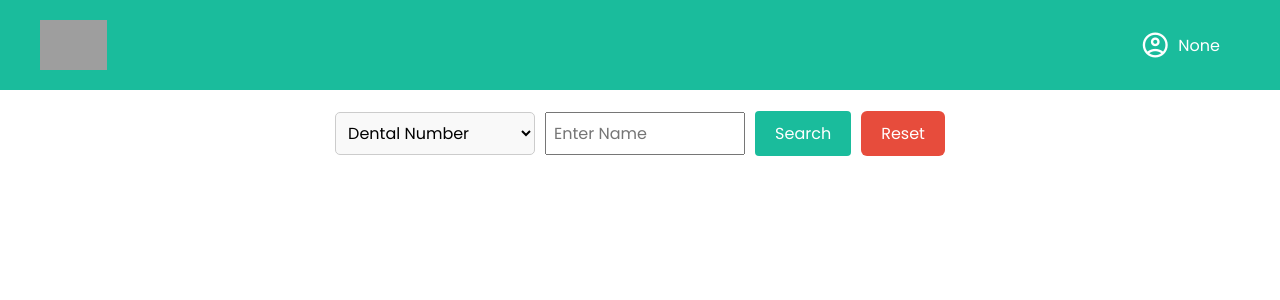
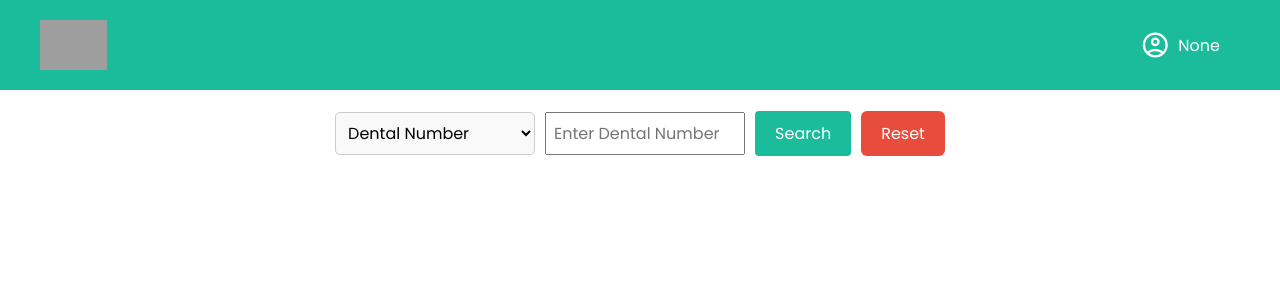
Before and after one commit to ntwz2004/Web, a Flask app: page /search in a window 1280 px wide. Shown: the top 300 px of the page. Run offline with Flask 3, Linux system fonts and the light colour scheme; grey boxes are pictures that could not be loaded.

Commit message:
Add files via upload

```diff
--- a/templates/add.html
+++ b/templates/add.html
@@ -44,7 +44,7 @@
                 <input type="text" id="surname" name="surname" required placeholder="Enter surname">
             </div>
             <div class="form-group">
-                <label for="dental_num">Age</label>
+                <label for="age">Age</label>
                 <input type="text" id="age" name="age" required placeholder="Enter age ">
 
                 <label for="gender">Gender</label>
--- a/templates/search.html
+++ b/templates/search.html
@@ -51,7 +51,7 @@
                     <option value="date">Date</option>
                 </select>
 
-                <input type="text" id="filter-input" name="filter_value" placeholder="Enter Name" style="display: inline;" />
+                <input type="text" id="filter-input" name="filter_value" placeholder="Enter Dental Number" style="display: inline;" />
 
                 <select id="visit-type-select" style="display: none;">
                     <option value="">Select Visit Type</option>
@@ -539,7 +539,7 @@
 
         function resetFilters() {
             // Reset filter type to default
-            document.getElementById("filter-type").value = "name";
+            document.getElementById("filter-type").value = "dental_number";
             updatePlaceholder(); // Update placeholder based on default filter type
 
             // Reset input fields
```
Also changed, not shown: instance/user.db.
